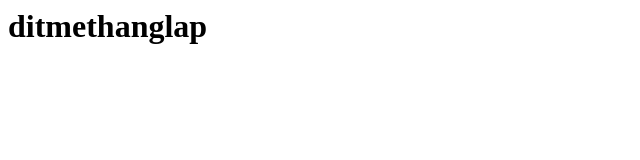
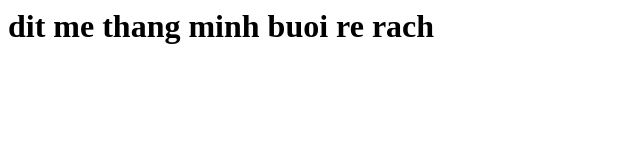
Before and after one commit to mhoang180101/ditmethangbalap, a plain HTML site: page index.html in a window 1280 px wide. Shown: the whole page, without its empty margins (0-640 px from the left). Drawn offline with Linux system fonts and the light colour scheme.

Commit message:
Update index.html

```diff
--- a/index.html
+++ b/index.html
@@ -1 +1 @@
-<h1> ditmethanglap </h1>
+<h1> dit me thang minh buoi re rach  </h1>
```
